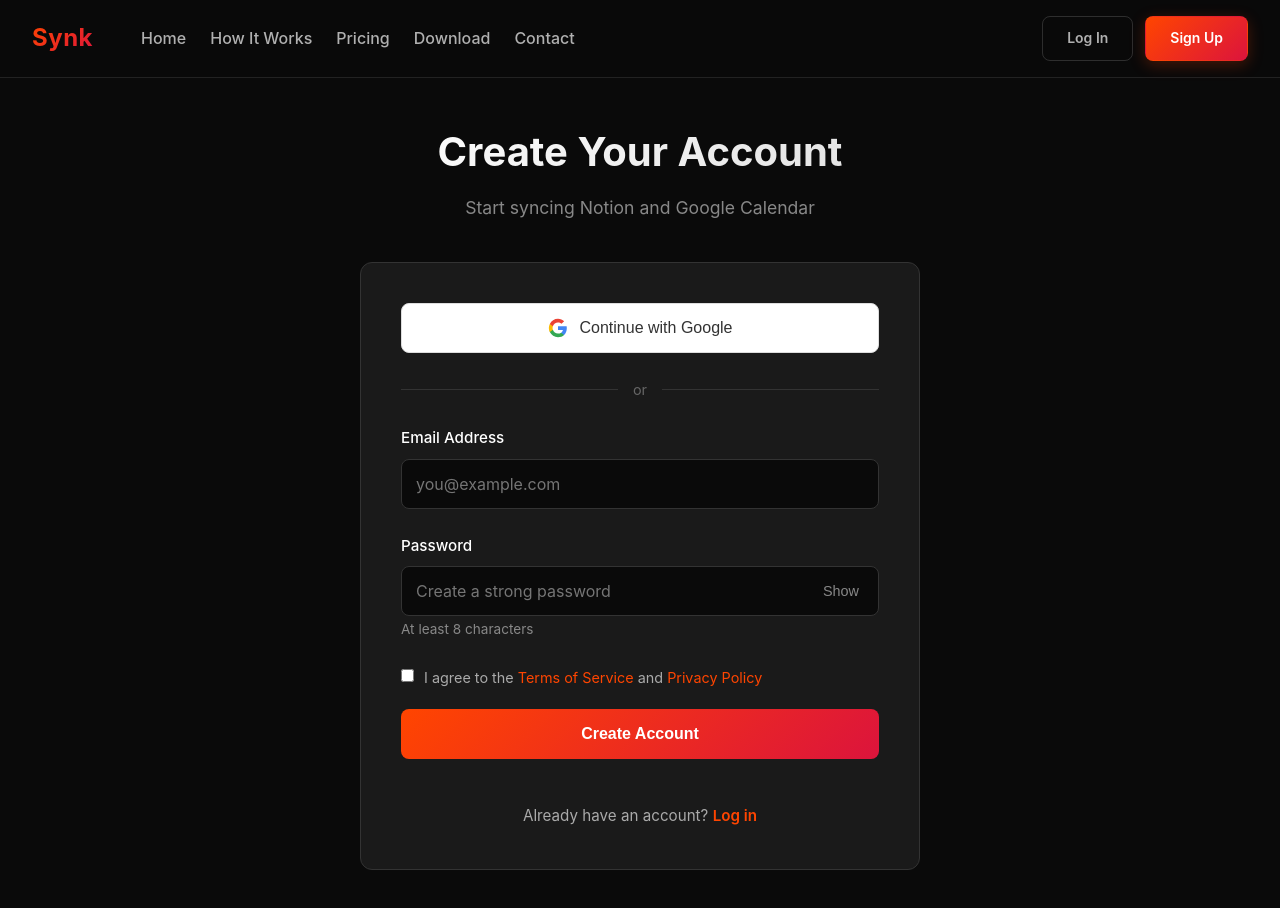
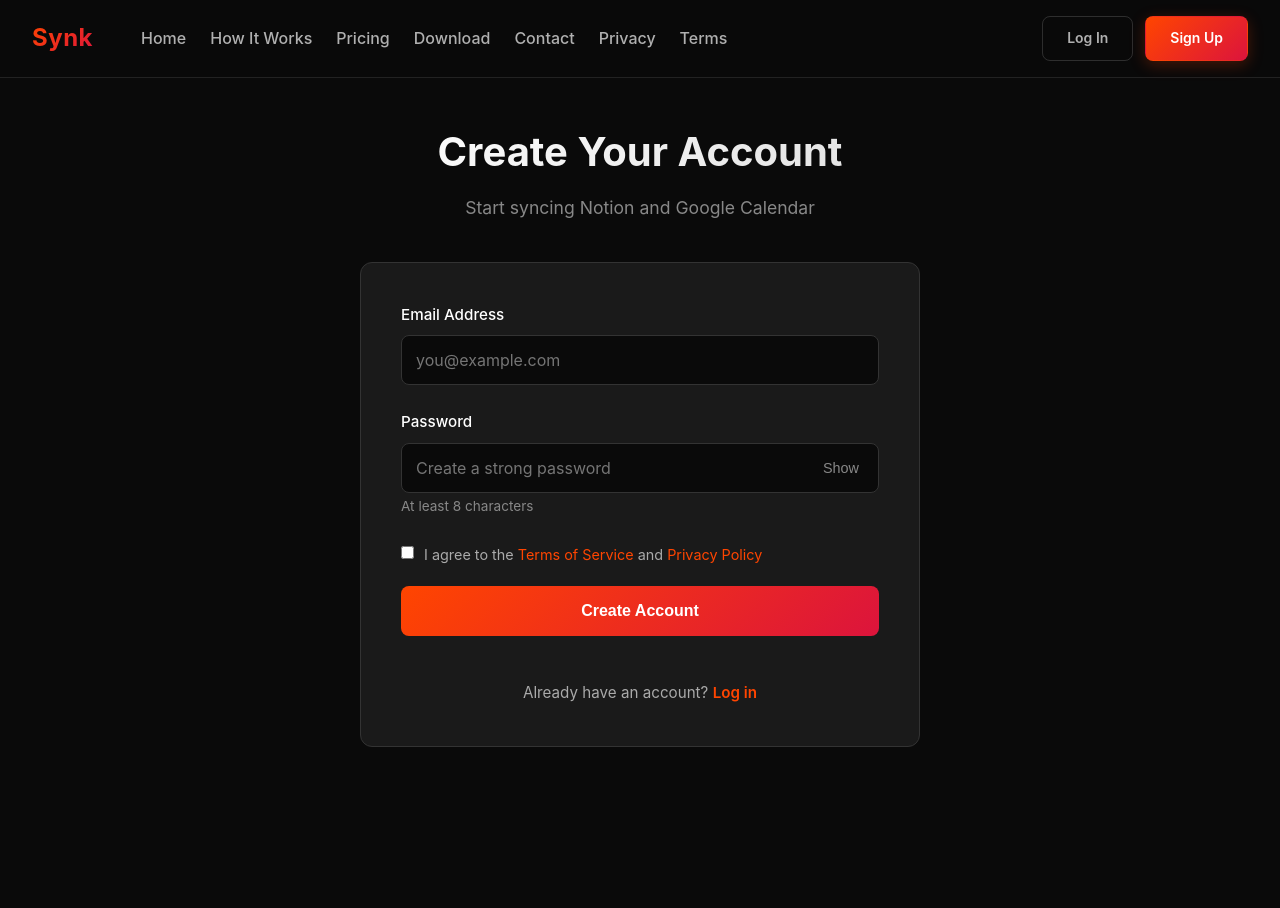
Before and after one commit to fusion20k/synk-web, a plain HTML site: page signup.html in a window 1280 px wide. After the commit the page ends 827 px from the top, so only its background shows below. Drawn offline with nearby package versions, Linux system fonts and the light colour scheme.

Commit message:
"Remove-Google-OAuth-and-fix-header-nav"

```diff
--- a/signup.html
+++ b/signup.html
@@ -162,51 +162,6 @@
             transform: none;
         }
 
-        .divider {
-            display: flex;
-            align-items: center;
-            gap: 15px;
-            margin: 25px 0;
-            color: #666;
-            font-size: 0.9rem;
-        }
-
-        .divider::before,
-        .divider::after {
-            content: '';
-            flex: 1;
-            height: 1px;
-            background: #333;
-        }
-
-        .google-btn {
-            width: 100%;
-            padding: 14px;
-            background: #fff;
-            color: #333;
-            border: 1px solid #ddd;
-            border-radius: 8px;
-            font-size: 1rem;
-            font-weight: 500;
-            cursor: pointer;
-            transition: all 0.3s ease;
-            display: flex;
-            align-items: center;
-            justify-content: center;
-            gap: 12px;
-            margin-bottom: 20px;
-        }
-
-        .google-btn:hover {
-            background: #f8f8f8;
-            box-shadow: 0 4px 12px rgba(0, 0, 0, 0.1);
-        }
-
-        .google-icon {
-            width: 20px;
-            height: 20px;
-        }
-
         .alt-action {
             text-align: center;
             color: #aaa;
@@ -271,6 +226,8 @@
                 <a href="pricing.html">Pricing</a>
                 <a href="download.html">Download</a>
                 <a href="contact.html">Contact</a>
+                <a href="privacy.html">Privacy</a>
+                <a href="terms.html">Terms</a>
             </nav>
 
             <div class="auth-buttons" id="auth-buttons">
@@ -307,20 +264,6 @@
         <div class="signup-card">
             <div id="error-message" class="error-message"></div>
             <div id="success-message" class="success-message"></div>
-
-            <button type="button" class="google-btn" id="google-signup-btn">
-                <svg class="google-icon" viewBox="0 0 24 24" xmlns="http://www.w3.org/2000/svg">
-                    <path d="M22.56 12.25c0-.78-.07-1.53-.2-2.25H12v4.26h5.92c-.26 1.37-1.04 2.53-2.21 3.31v2.77h3.57c2.08-1.92 3.28-4.74 3.28-8.09z" fill="#4285F4"/>
-                    <path d="M12 23c2.97 0 5.46-.98 7.28-2.66l-3.57-2.77c-.98.66-2.23 1.06-3.71 1.06-2.86 0-5.29-1.93-6.16-4.53H2.18v2.84C3.99 20.53 7.7 23 12 23z" fill="#34A853"/>
-                    <path d="M5.84 14.09c-.22-.66-.35-1.36-.35-2.09s.13-1.43.35-2.09V7.07H2.18C1.43 8.55 1 10.22 1 12s.43 3.45 1.18 4.93l2.85-2.22.81-.62z" fill="#FBBC05"/>
-                    <path d="M12 5.38c1.62 0 3.06.56 4.21 1.64l3.15-3.15C17.45 2.09 14.97 1 12 1 7.7 1 3.99 3.47 2.18 7.07l3.66 2.84c.87-2.6 3.3-4.53 6.16-4.53z" fill="#EA4335"/>
-                </svg>
-                Continue with Google
-            </button>
-
-            <div class="divider">
-                <span>or</span>
-            </div>
 
             <form id="signup-form">
                 <div class="form-group">
@@ -381,22 +324,6 @@
             } else {
                 passwordInput.type = 'password';
                 this.textContent = 'Show';
-            }
-        });
-
-        document.getElementById('google-signup-btn').addEventListener('click', async function() {
-            try {
-                const { error } = await supabaseClient.auth.signInWithOAuth({
-                    provider: 'google',
-                    options: {
-                        redirectTo: window.location.origin + '/download.html'
-                    }
-                });
-
-                if (error) throw error;
-            } catch (error) {
-                console.error('Google sign-in error:', error);
-                showError('Failed to sign in with Google. Please try again.');
             }
         });
 
```
Also changed, not shown: login.html (+2 -75 lines).
